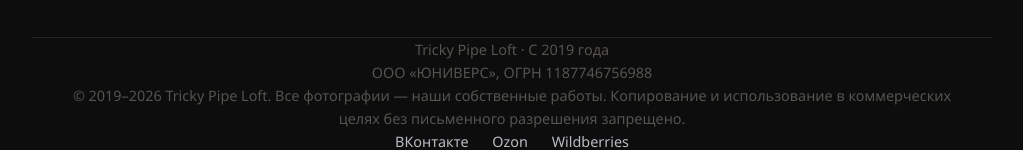
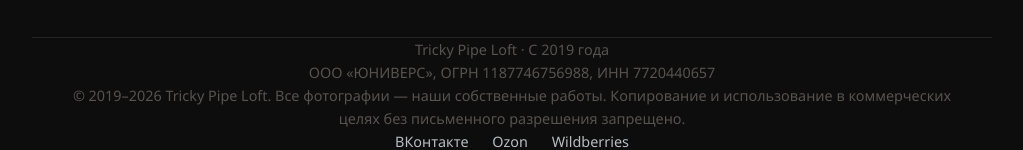
Before and after one commit to aemelyanov1980/tricky-pipe, a plain HTML site: page index.html in a window 1280 px wide. Shown: the part 1827-1977 px from the top of the page, without its empty margins (128-1151 px from the left). Drawn offline with Linux system fonts and the light colour scheme; a script that the page names is missing.

Commit message:
Update index.html

```diff
--- a/index.html
+++ b/index.html
@@ -143,7 +143,7 @@ _tmr.push({id: "3814634", type: "pageView", start: (new Date()).getTime()});
 
 <footer class="wrap">
   <p>Tricky Pipe Loft · С 2019 года</p>
-  <p class="copy">ООО «ЮНИВЕРС», ОГРН 1187746756988</p>
+  <p class="copy">ООО «ЮНИВЕРС», ОГРН 1187746756988, ИНН 7720440657</p>
   <p class="copy">© 2019–2026 Tricky Pipe Loft. Все фотографии — наши собственные работы.
   Копирование и использование в коммерческих целях без письменного разрешения запрещено.</p>
   <p>
```
